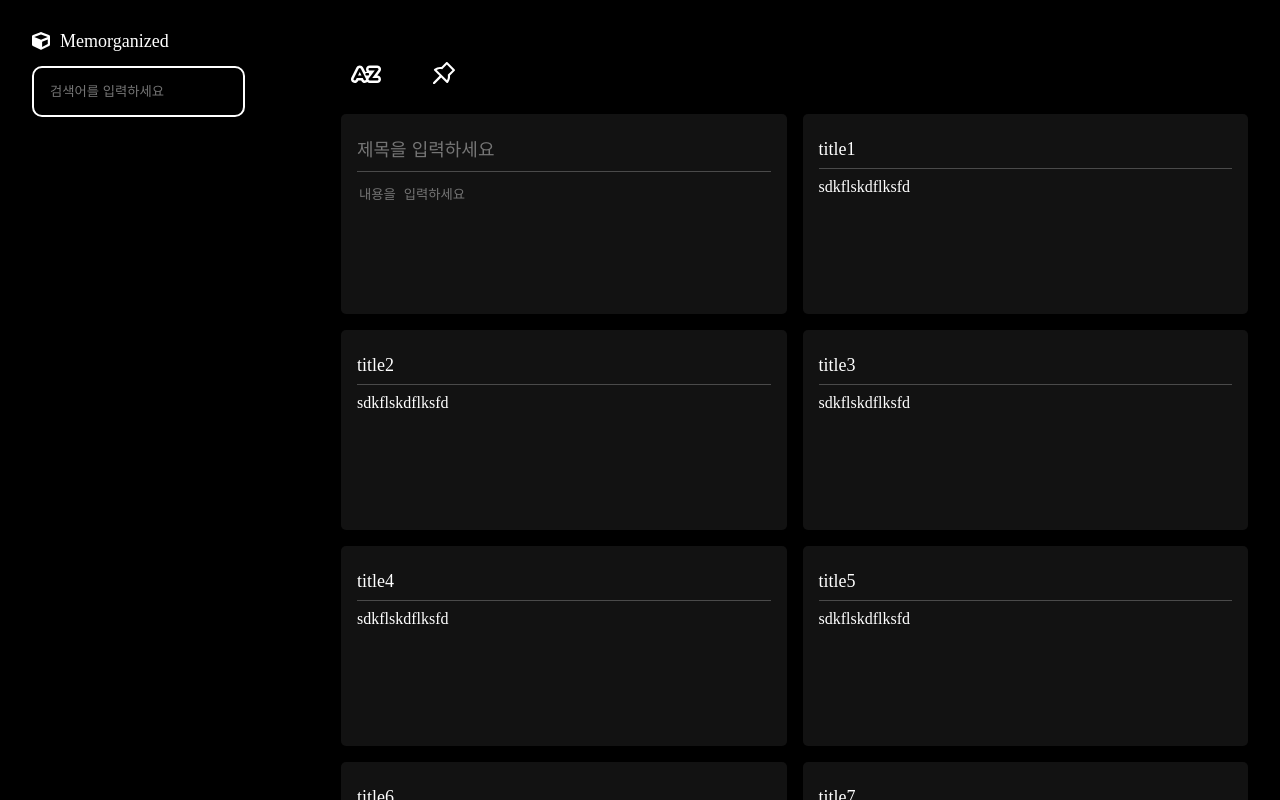
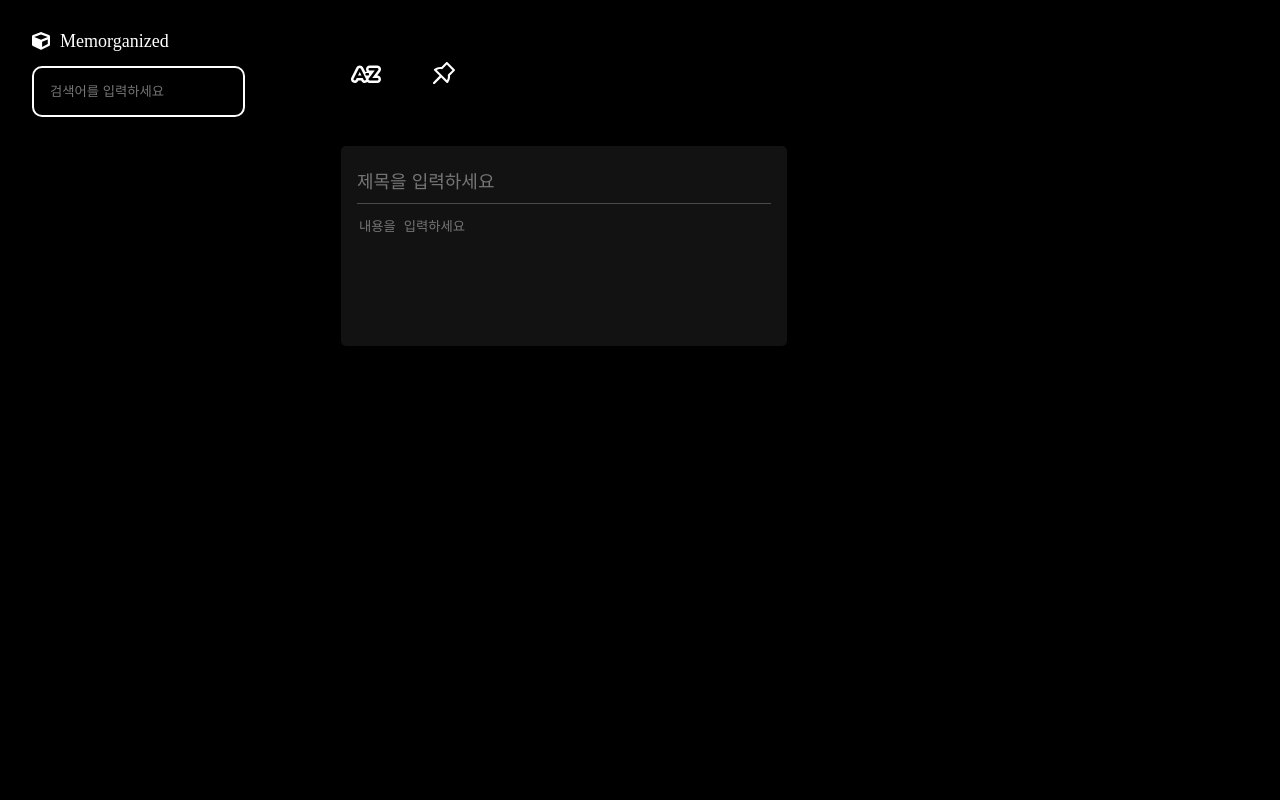
Before and after one commit to hyunwoomemo/Memorganized, a React (Create React App) app: page / in a window 1280 px wide. Built offline with nearby package versions, Linux system fonts and the light colour scheme.

Commit message:
메모 삭제 기능 추가

```diff
--- a/src/components/memo/MemoWrapper.tsx
+++ b/src/components/memo/MemoWrapper.tsx
@@ -6,23 +6,12 @@ import { css } from "@emotion/react";
 type MemoItem = {
   title?: string | null;
   content?: string | null;
+  id?: Number | null;
 };
 
 type IconProps = {
   show: string | undefined;
 };
-
-const memoItems: MemoItem[] = [
-  { title: "title1", content: "sdkflskdflksfd" },
-  { title: "title2", content: "sdkflskdflksfd" },
-  { title: "title3", content: "sdkflskdflksfd" },
-  { title: "title4", content: "sdkflskdflksfd" },
-  { title: "title5", content: "sdkflskdflksfd" },
-  { title: "title6", content: "sdkflskdflksfd" },
-  { title: "title7", content: "sdkflskdflksfd" },
-  { title: "title8", content: "sdkflskdflksfd" },
-  { title: "title9", content: "sdkflskdflksfd" },
-];
 
 const MemoWrapper = () => {
   const handleTitleKeydown = (e: React.KeyboardEvent<HTMLInputElement>) => {
@@ -38,18 +27,19 @@ const MemoWrapper = () => {
     }
   };
 
-  const memoString = localStorage.getItem("memo");
-  const parsedMemos = memoString ? JSON.parse(memoString) : [];
+  let memoString = localStorage.getItem("memo");
+  let parsedMemos = memoString ? JSON.parse(memoString) : [];
 
-  const [memos, setMemos] = useState<{ title: string | null; content: string | null }[]>(parsedMemos);
+  const [memos, setMemos] = useState<{ title: string | null; content: string | null; id: Number | null }[]>(parsedMemos);
 
   const handleSave = () => {
     if (contentRef.current?.value) {
-      const newMemo: { title: string | null; content: string } = {
+      const newMemo: { title: string | null; content: string; id: Number | null } = {
         title: titleRef.current?.value ?? "",
         content: contentRef.current?.value ?? "",
+        id: Date.now(),
       };
-      setMemos((prev) => [...prev, newMemo]);
+      setMemos((prev) => [newMemo, ...prev]);
 
       if (titleRef.current) {
         titleRef.current.value = "";
@@ -77,6 +67,13 @@ const MemoWrapper = () => {
     }
   };
 
+  const handleDelete = (e: React.MouseEvent<HTMLButtonElement>) => {
+    const id = e.currentTarget.parentElement?.id;
+    const filterArr = memos.filter((v) => v.id !== Number(id));
+    setMemos(filterArr);
+    parsedMemos = window.localStorage.getItem("memo");
+  };
+
   return (
     <Base>
       <ItemWrapper>
@@ -85,13 +82,14 @@ const MemoWrapper = () => {
         <ItemCreated></ItemCreated>
         <SaveBtn show={ContentFill ? "true" : "false"} />
       </ItemWrapper>
-      {memoItems.map((memoItem, index) => {
-        const { title, content } = memoItem;
+      {memos.map((memoItem: MemoItem, index: number) => {
+        const { title, content, id } = memoItem;
         return (
-          <ItemWrapper>
+          <ItemWrapper id={String(id)}>
             <ItemTitle>{title}</ItemTitle>
             <ItemContent>{content}</ItemContent>
             <ItemCreated></ItemCreated>
+            <button onClick={handleDelete}>삭제</button>
           </ItemWrapper>
         );
       })}
@@ -102,8 +100,9 @@ const MemoWrapper = () => {
 const Base = styled.div`
   width: 100%;
   display: grid;
-  grid-template-columns: repeat(auto-fit, minmax(300px, auto));
+  grid-template-columns: repeat(auto-fill, minmax(300px, 1fr));
   gap: 1rem;
+  padding: 2rem 0;
 `;
 
 const ItemWrapper = styled.div`
@@ -115,6 +114,7 @@ const ItemWrapper = styled.div`
   flex-direction: column;
   gap: 10px;
   position: relative;
+  user-select: none;
 `;
 
 const ItemTitle = styled.div`
```
